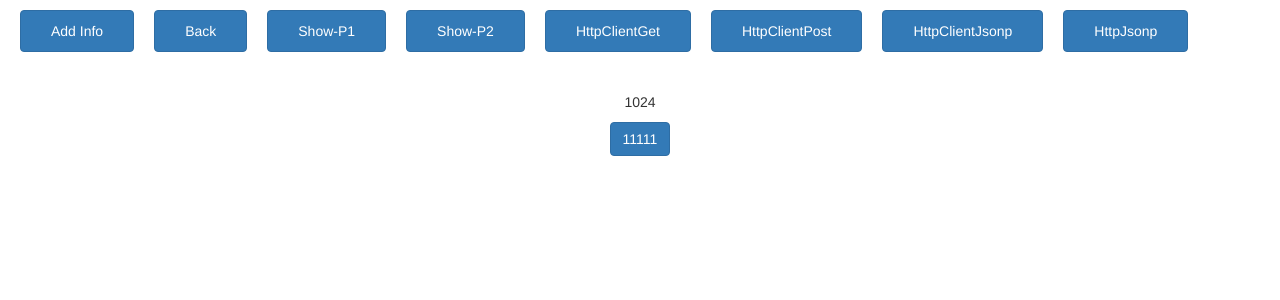
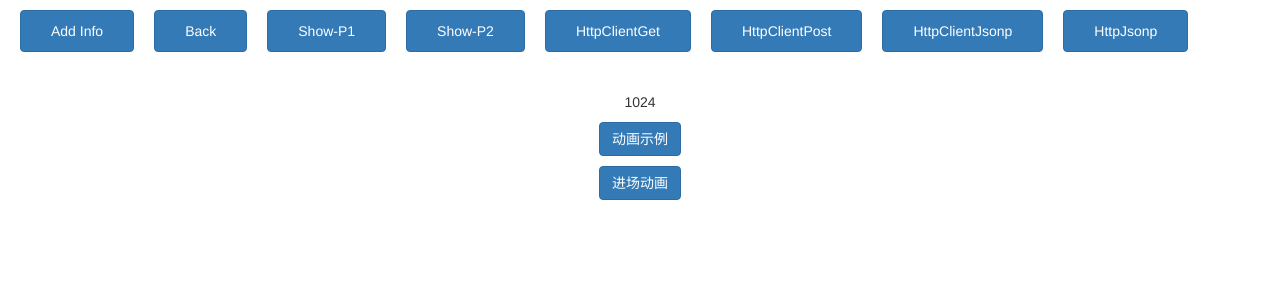
Before and after one commit to fracong/test-web, an Angular app: page /menu-right in a window 1280 px wide. Shown: the top 300 px of the page. Built offline with nearby package versions, Linux system fonts and the light colour scheme.

Commit message:
add Animations 进场和离场

```diff
--- a/src/app/menu-right/menu-right.component.html
+++ b/src/app/menu-right/menu-right.component.html
@@ -16,6 +16,9 @@
     <app-mode-two #modeTwo></app-mode-two>
   </div>
   <div class="app-two-item">
-    <button type="button" class="btn btn-primary" [@btnChange] = "stateType" (click)="changeState()">11111</button>
+    <button type="button" class="btn btn-primary" [@btnChange] = "stateType" (click)="changeState()">动画示例</button>
+  </div>
+  <div class="app-two-item">
+    <button type="button" class="btn btn-primary" [@btnChange2]>进场动画</button>
   </div>
 </div>
--- a/src/app/menu-right/menu-right.component.scss
+++ b/src/app/menu-right/menu-right.component.scss
@@ -13,7 +13,7 @@
   text-align: center;
   height: 500px;
   padding-top: 30px;
-  .app-two-item ul li{
+  .app-two-item{
     list-style-type:none;
     margin-bottom: 10px;
   }
--- a/src/app/menu-right/menu-right.component.ts
+++ b/src/app/menu-right/menu-right.component.ts
@@ -23,6 +23,10 @@ declare let $: any;
       })),
       transition('one => two', animate('1000ms ease-in')),
       transition('two => one', animate('1000ms ease-out'))
+    ]),
+    trigger('btnChange2', [
+      transition('void => *', [style({transform: 'translateX(-100%)'}), animate(5000)]),
+      transition('* => void', [animate(100, style({transform: 'translateX(100%)'}))])
     ])
   ]
 })
```
